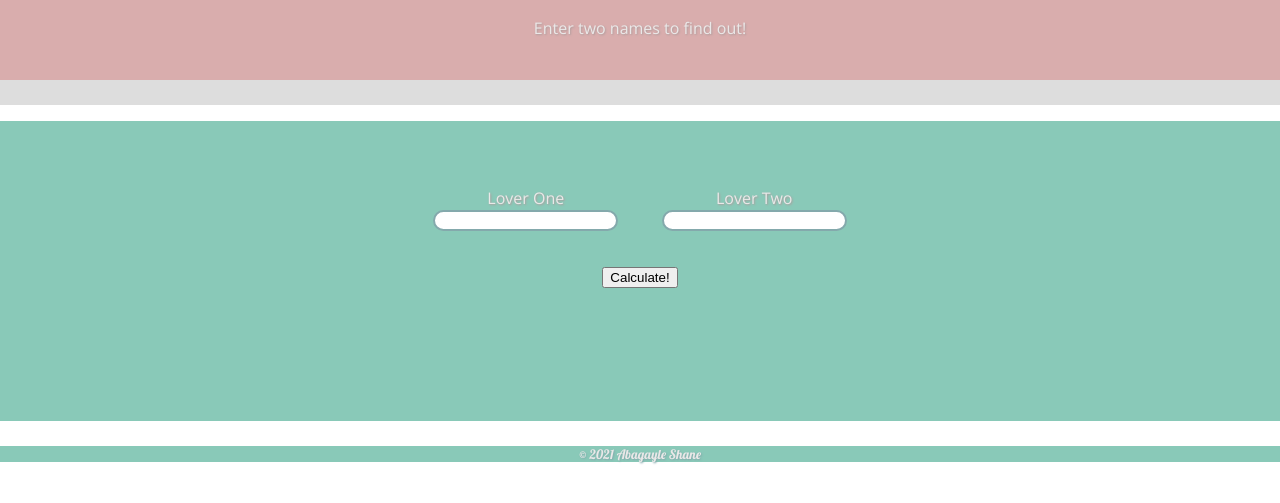
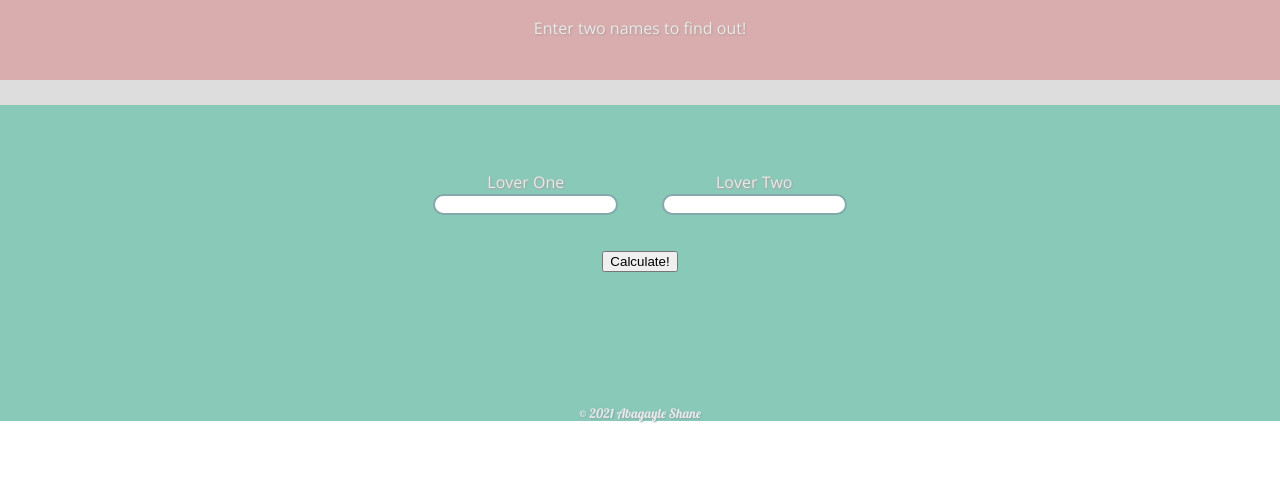
Before and after one commit to AbagayleShane/Love-Calculator, a plain HTML site: page index.html in a window 1280 px wide. Shown: the part 217-720 px from the top of the page. Drawn offline with nearby package versions, Linux system fonts and the light colour scheme.

Commit message:
remove margin-top middle container

```diff
--- a/styles.css
+++ b/styles.css
@@ -1,5 +1,4 @@
 body {
-  height: 100%;
   color: #89c9b8;
   font-family: "Lobster", cursive;
   margin: auto 0px;
@@ -31,7 +30,6 @@ p {
 }
 .middle-container {
   background-color: #89c9b8;
-  margin-top: 1rem;
   height: 250px;
   position: relative;
   padding-top: 50px;
@@ -75,7 +73,5 @@ footer{
   font-size: small;
   background-color: #89c9b8;
   color: #eae8e8;
-  margin-top: 25px;
   text-shadow: 1px 1px 2px #84a9ac;
-
 }
```
